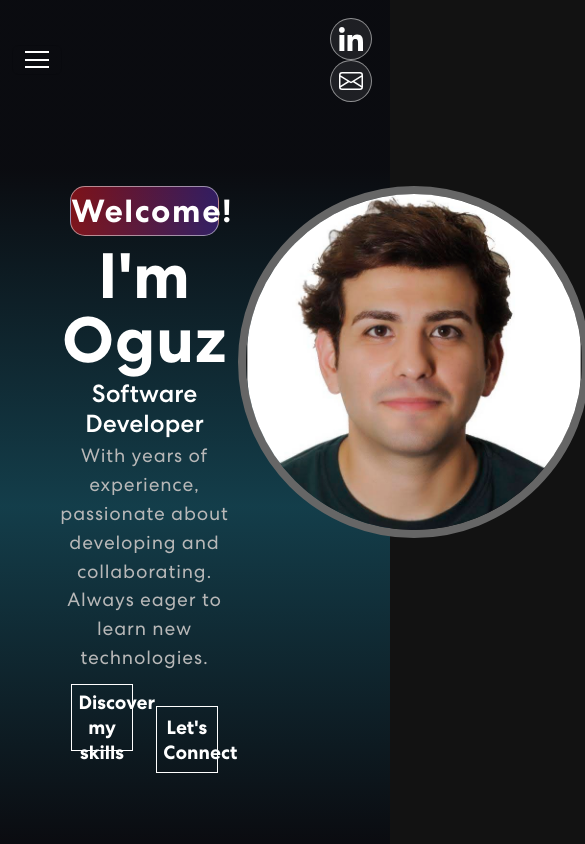
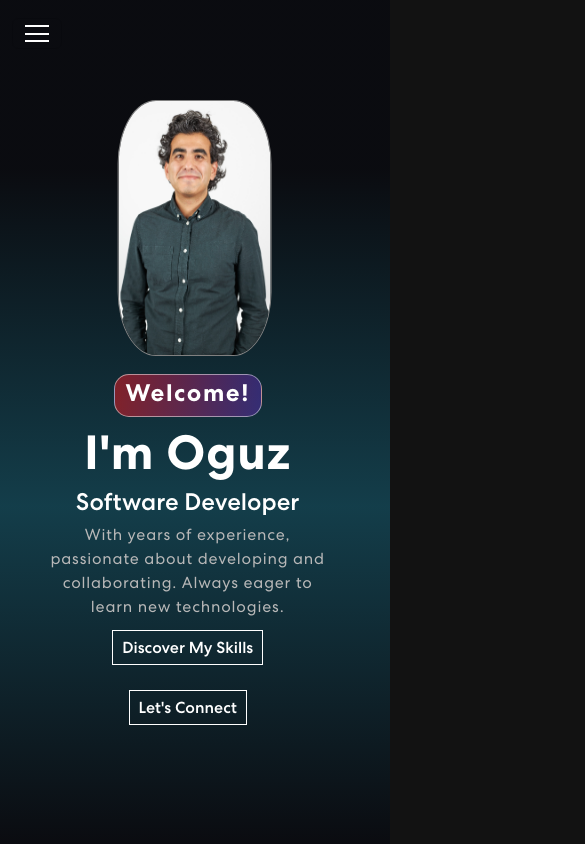
Before and after one commit to okaanyildiz/react-portfolio-app, a React (Create React App) app: page / in a window 390 px wide. Shown: the top 844 px of the page, 585 px wide, since content can reach past the window. Built offline with nearby package versions, Linux system fonts and the light colour scheme; no server answers.

Commit message:
Renew banner completely

```diff
--- a/src/App.css
+++ b/src/App.css
@@ -216,18 +216,18 @@ nav.navbar .navbar-toggler[aria-expanded="true"] .navbar-toggler-icon {
     border-color: transparent;
 }
 
+@media only screen and (max-width: 767px) {
+
+    .social-icon a img {
+        width: 40%;
+    }
+}
+
 /* BANNER */
 .banner {
-    margin-top: 0;
     height: 100vh;
     background: linear-gradient(rgba(3, 5, 14, 0.5) 20%, rgba(20, 80, 98, 0.7), rgba(3, 5, 14, 0.5));
-}
-
-.banner-container {
-    margin: 0 auto;
-    padding: 22vh 3vw;
-    height: 80vh;
-    width: 80vw;
+    padding: 18vh 3vw;
     display: flex;
     justify-content: center;
     text-align: center;
@@ -235,25 +235,26 @@ nav.navbar .navbar-toggler[aria-expanded="true"] .navbar-toggler-icon {
 
 .banner-left-column {
     width: 65%;
+    margin-top: 2%;
+    padding: 0 5%;
 }
 
 .banner-right-column {
     width: 35%;
+    margin-top: 2%;
+    margin-left: -4%;
+    padding-right: 10%;
 }
 
-.banner-connect-btn {
-    margin-left: 12%;
-}
-
-.banner .tagline {
-    font-weight: bolder;
-    letter-spacing: .1rem;
+.banner .tagline-box {
     width: 38vw;
     height: 6vh;
     margin-bottom: 4%;
     background: linear-gradient(90deg, rgba(248, 21, 21, 0.5) -6%, rgba(74, 47, 189, 0.5) 110%);
     border: 1px solid rgba(255, 255, 255, 0.5);
     border-radius: 15px;
+    font-weight: bolder;
+    letter-spacing: .1rem;
     font-size: 2rem;
     display: inline-block;
     /* Gradient Welcome */
@@ -283,47 +284,50 @@ nav.navbar .navbar-toggler[aria-expanded="true"] .navbar-toggler-icon {
     margin-bottom: 6%;
 }
 
-.banner-btn-container {
-    display: flex;
+.banner-connect-btn {
+    min-height: 3rem;
+    margin-top: 4%;
 }
 
-.banner button {
-    width: 16vw;
-    height: 8vh;
-    min-width: 16vw;
-    min-height: 8vh;
-    min-width: no;
-    font-weight: 700;
+.banner-discover-btn {
+    min-height: 3rem;
+}
+
+.banner .button {
+    min-width: 13rem;
+    min-height: 3rem;
+    font-weight: 500;
     color: #fff;
     border: 1px solid #fff;
-    padding: 2.5% 3.5%;
+    text-decoration: none;
+    padding: 2% 3%;
     font-size: 1.2rem;
     position: relative;
     background-color: transparent;
     transition: 0.4s ease-in-out;
 }
 
-.banner button span {
+.banner .button span {
     z-index: 1;
 }
 
-.banner button::before {
+.banner .button::before {
     content: "";
     width: 0%;
     height: 100%;
     position: absolute;
-    background-color: #fff;
+    background-color: white;
     left: 0;
     top: 0;
     z-index: -1;
     transition: 0.3s ease-in-out;
 }
 
-.banner button:hover {
+.banner .button:hover {
     color: #121212;
 }
 
-.banner button:hover::before {
+.banner .button:hover::before {
     content: "";
     width: 100%;
     height: 100%;
@@ -331,14 +335,82 @@ nav.navbar .navbar-toggler[aria-expanded="true"] .navbar-toggler-icon {
 }
 
 .banner img {
-    border-radius: 50%;
-    border: 8px solid #666;
-    width: 22rem;
-    height: 22rem;
+    border: 2px solid grey;
+    border-radius: 5%;
+    width: 19.8rem;
+    height: 30rem;
+    -webkit-transform: scaleX(-1);
+    transform: scaleX(-1);
 }
 
-.banner img:hover {
-    transform: scale(1.1);
+@media only screen and (max-width: 893px) {
+
+    .banner img {
+        width: 17.1rem;
+        height: 26rem;
+    }
+}
+
+@media only screen and (max-width: 800px) {
+
+    .banner img {
+        width: 14.5rem;
+        height: 22rem;
+    }
+}
+
+@media only screen and (max-width: 767px) {
+
+    .banner img {
+        width: 9.6rem;
+        height: 16rem;
+        border-radius: 25%;
+        border: 1px solid grey;
+    }
+
+    .banner {
+        flex-direction: column-reverse;
+    }
+
+    .banner-left-column {
+        width: 80%;
+        margin-top: 5%;
+        margin-left: 8%;
+        padding: 0;
+    }
+
+    .banner-right-column {
+        width: 100%;
+        margin-top: 0;
+        margin-left: 0;
+        padding-right: 0;
+    }
+
+    .banner .button {
+        font-size: 1rem;
+    }
+}
+
+@media only screen and (max-width: 490px) {
+
+    .banner .tagline-box {
+        height: 5vh;
+        font-size: 1.5rem;
+        display: inline-block;
+    }
+
+    .banner h1 {
+        font-size: 3rem;
+        font-weight: 700;
+    }
+
+    .banner h2 {
+        font-size: 1.5rem;
+    }
+
+    .banner p {
+        font-size: 1rem;
+    }
 }
 
 /* SKILLS */
--- a/src/components/Banner.jsx
+++ b/src/components/Banner.jsx
@@ -1,39 +1,29 @@
-import profilImg from "../assets/img/profil-img.jpg";
-import { HashLink } from 'react-router-hash-link';
-import {
-    BrowserRouter as Router
-} from "react-router-dom";
+import profilImg2 from "../assets/img/profil-img2.jpg";
 
 function Banner() {
 
     return (
-        <Router>
         <section className="banner" id="home">
-                <div className="banner-container">
             <div className="banner-left-column">
-                        <div>
+                <div className="tagline-box">
                     <span className="tagline">Welcome!</span>
                 </div>
                 <div>
                     <h1>I'm Oguz</h1>
                     <h2>Software Developer</h2>
                     <p>With years of experience, passionate about developing and collaborating. Always eager to learn new technologies.</p>
-                            <div classname="banner-btn-container">
-                                <HashLink to='#skills'>
-                                    <button>Discover my skills</button>
-                                </HashLink>
-                                <HashLink to='#footer'>
-                                    <button className="banner-connect-btn">Let's Connect</button>
-                                </HashLink>
+                    <div className="banner-discover-btn">
+                        <a className="button" href="#skills">Discover My Skills</a>
+                    </div>
+                    <div className="banner-connect-btn">
+                        <a className="button" href="#footer">Let's Connect</a>
                     </div>
                 </div>
             </div>
             <div className="banner-right-column">
-                        <img src={profilImg} alt="oguz yildiz" />
-                    </div>
+                <img src={profilImg2} alt="oguz yildiz" />
             </div>
         </section>
-        </Router>
     )
 }
 
--- a/src/components/NavBar.jsx
+++ b/src/components/NavBar.jsx
@@ -38,11 +38,11 @@ function NavBar() {
                         <Nav.Link href="#skills" className={activeLink === 'skills' ? 'active navbar-link' : 'navbar-link'} onClick={() => onUpdateActiveLink('skills')}>Skills</Nav.Link>
                         <Nav.Link href="#projects" className={activeLink === 'projects' ? 'active navbar-link' : 'navbar-link'} onClick={() => onUpdateActiveLink('projects')}>Projects</Nav.Link>
                     </Nav>
+                    <Nav className="social-icon">
+                        <Nav.Link href="https://www.linkedin.com/in/oguzkaanyildiz/" target="_blank" rel="noreferrer"><img src={linkedin} alt="" /></Nav.Link>
+                        <Nav.Link href="#footer"><img src={email} alt="" /></Nav.Link>
+                    </Nav>
                 </Navbar.Collapse>
-                <Nav className="social-icon">
-                    <Nav.Link href="https://www.linkedin.com/in/oguzkaanyildiz/" target="_blank" rel="noreferrer"><img src={linkedin} alt="" /></Nav.Link>
-                    <Nav.Link href="#footer"><img src={email} alt="" /></Nav.Link>
-                </Nav>
             </Container>
         </Navbar>
     )
```
Also changed, not shown: src/assets/img/profil-img2.jpg (added). Lines whose indentation alone changed are shown as unchanged.
